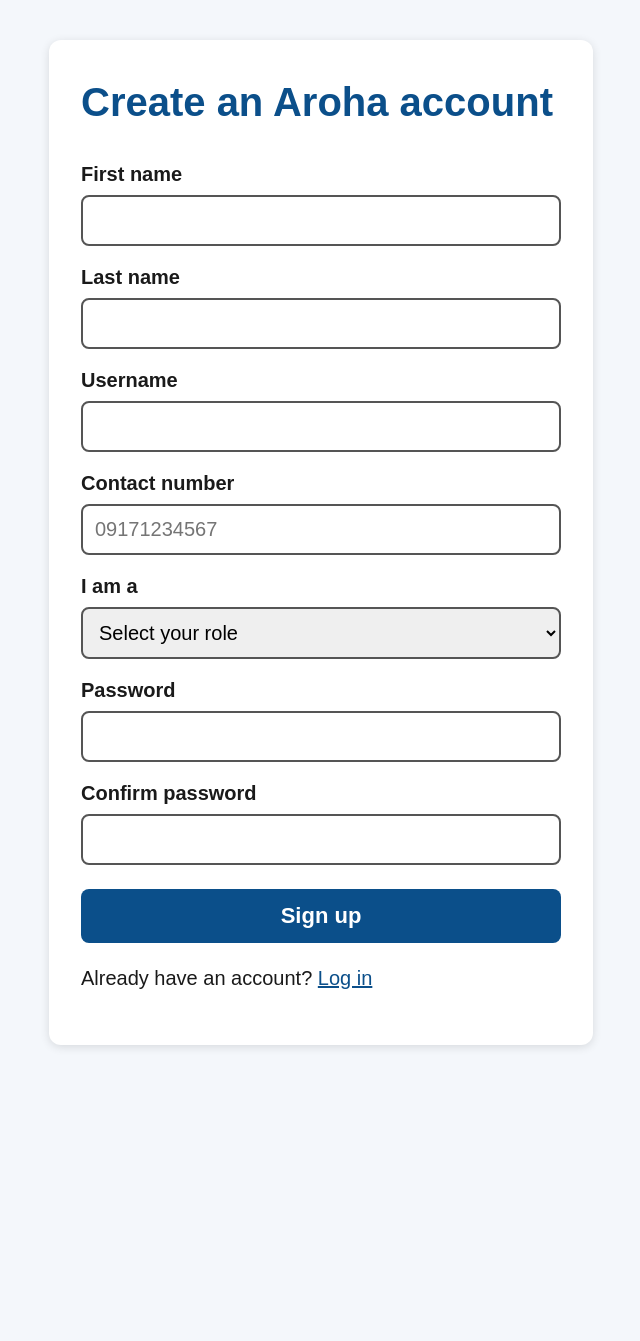
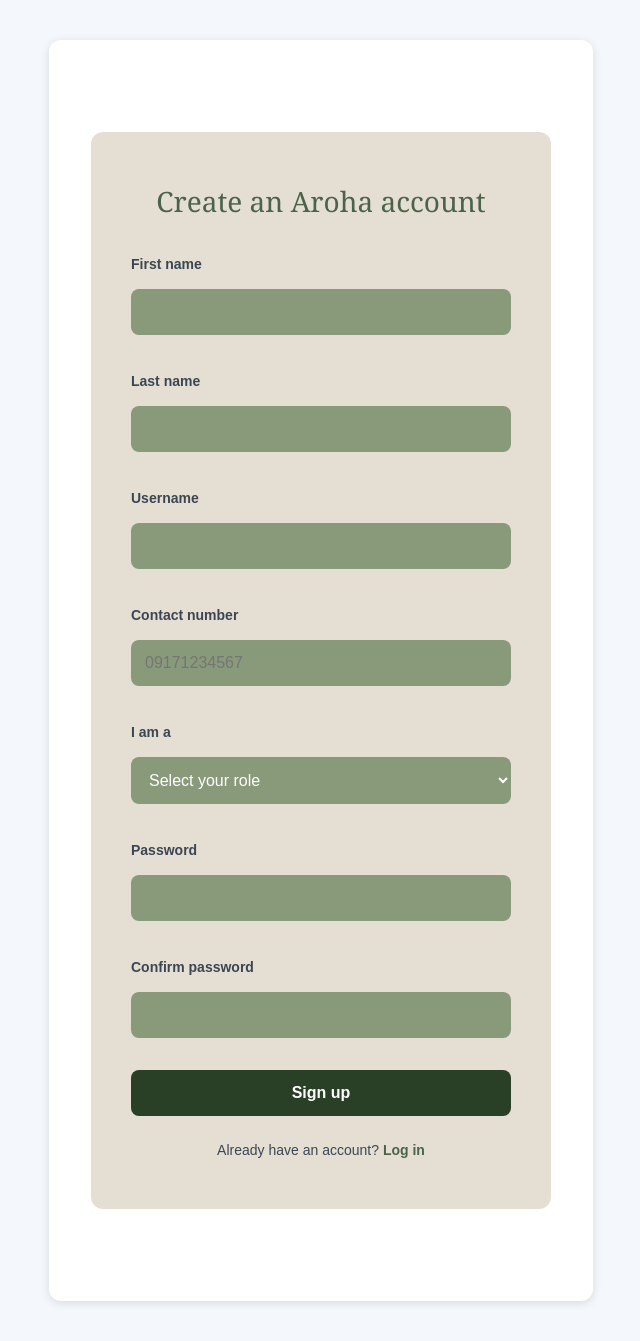
Before and after one commit to JLxav/Aroha, a Django app: page /signup/ in a window 1280 px wide. Shown: the whole page, without its empty margins (319-959 px from the left). Before the commit the page ends 1048 px from the top, so only its background shows below. Run offline with Django 5.2, Linux system fonts and the light colour scheme.

Commit message:
restyled the signup page

```diff
--- a/aroha_app/templates/registration/signup.html
+++ b/aroha_app/templates/registration/signup.html
@@ -2,16 +2,128 @@
 {% block title %}Sign up - Aroha{% endblock %}
 
 {% block content %}
+<style>
+  .signup-container {
+    background-color: #e5dfd3; /* Inherited beige from login */
+    padding: 48px 40px;
+    border-radius: 12px;
+    max-width: 460px; /* Slightly wider to accommodate more fields comfortably */
+    margin: 60px auto;
+    box-sizing: border-box;
+    font-family: Arial, sans-serif;
+  }
+
+  .signup-container h1 {
+    color: #4a6349; /* Inherited muted dark green */
+    text-align: center;
+    font-family: Georgia, serif;
+    font-size: 28px;
+    font-weight: normal;
+    margin-top: 0;
+    margin-bottom: 32px;
+  }
+
+  .signup-container label {
+    display: block;
+    color: #3b4653;
+    margin-bottom: 8px;
+    font-size: 14px;
+    font-weight: bold;
+  }
+
+  /* Added select, tel, and number to style the dropdown and new contact field */
+  .signup-container input[type="text"],
+  .signup-container input[type="password"],
+  .signup-container input[type="email"],
+  .signup-container input[type="tel"],
+  .signup-container input[type="number"],
+  .signup-container select {
+    width: 100%;
+    padding: 14px;
+    margin-bottom: 20px;
+    background-color: #899a7a; /* Inherited olive green */
+    border: none;
+    border-radius: 8px;
+    box-sizing: border-box;
+    color: #ffffff;
+    font-size: 16px;
+  }
+
+  /* Ensures the dropdown text is white and visible */
+  .signup-container select option {
+    background-color: #899a7a;
+    color: #ffffff;
+  }
+
+  .signup-container input:focus,
+  .signup-container select:focus {
+    outline: 2px solid #2a4026;
+  }
+
+  .signup-container button {
+    width: 100%;
+    padding: 14px;
+    background-color: #2a4026; /* Inherited forest green */
+    color: #ffffff;
+    border: none;
+    border-radius: 8px;
+    font-size: 16px;
+    cursor: pointer;
+    margin-top: 12px;
+    font-weight: bold;
+  }
+
+  .signup-container button:hover {
+    background-color: #1a2917;
+  }
+
+  .signup-container .errorlist {
+    color: #b00020;
+    list-style-type: none;
+    padding: 0;
+    margin-top: -16px;
+    margin-bottom: 16px;
+    font-size: 13px;
+  }
+
+  /* Styling for the login link at the bottom */
+  .signup-footer {
+    text-align: center;
+    margin-top: 24px;
+    font-size: 14px;
+    color: #3b4653;
+  }
+
+  .signup-footer a {
+    color: #4a6349;
+    font-weight: bold;
+    text-decoration: none;
+  }
+
+  .signup-footer a:hover {
+    text-decoration: underline;
+  }
+</style>
+
+<div class="signup-container">
   <h1>Create an Aroha account</h1>
+
   <form method="post">
     {% csrf_token %}
     {{ form.non_field_errors }}
+
+    <!-- This loop automatically generates First Name, Last Name, Username, Role, Passwords, AND your new Contact Number -->
     {% for field in form %}
       <label for="{{ field.id_for_label }}">{{ field.label }}</label>
       {{ field }}
       {{ field.errors }}
     {% endfor %}
+
     <button type="submit">Sign up</button>
   </form>
-  <p>Already have an account? <a href="{% url 'login' %}">Log in</a></p>
+
+  <div class="signup-footer">
+    Already have an account? <a href="{% url 'login' %}">Log in</a>
+  </div>
+</div>
 {% endblock %}
```
